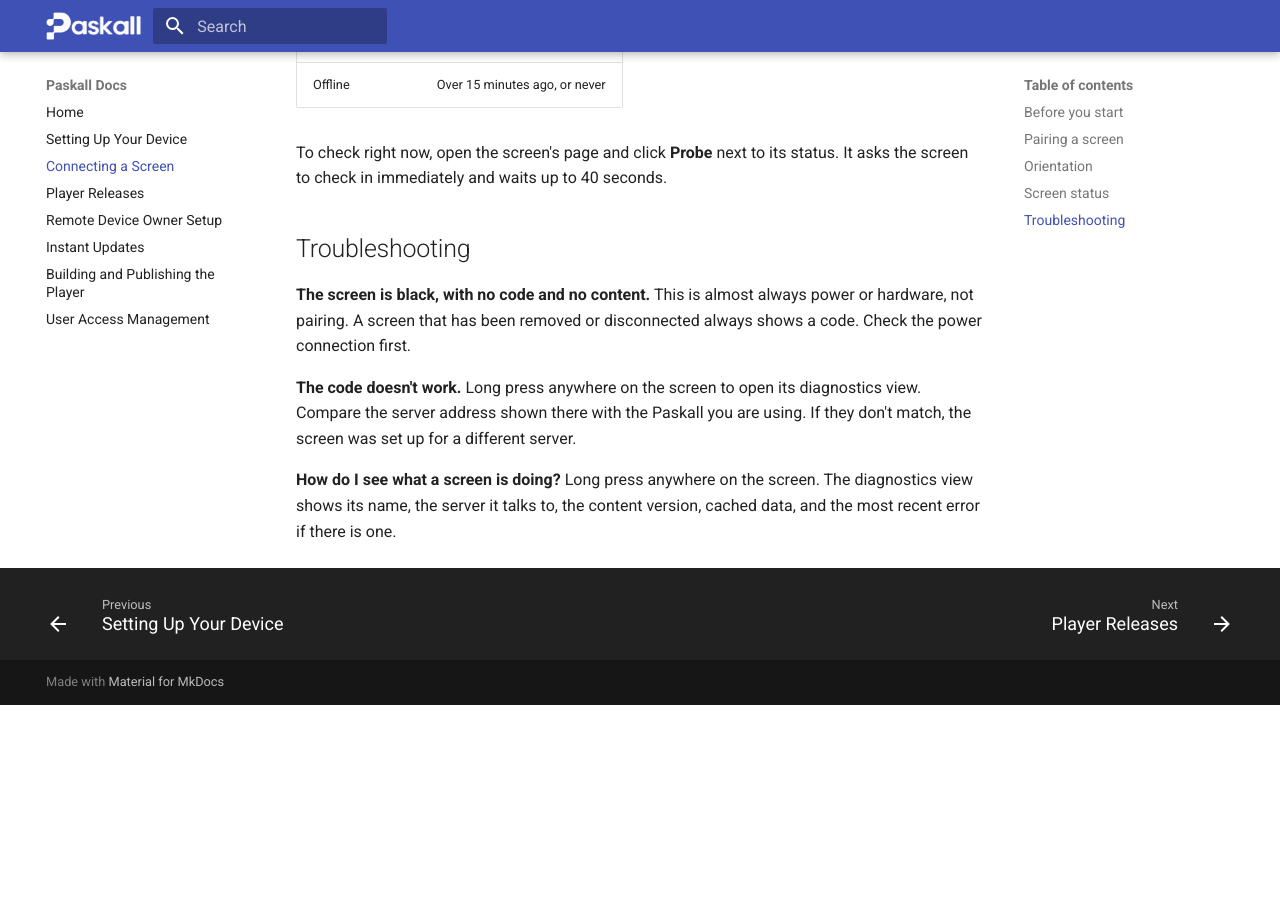
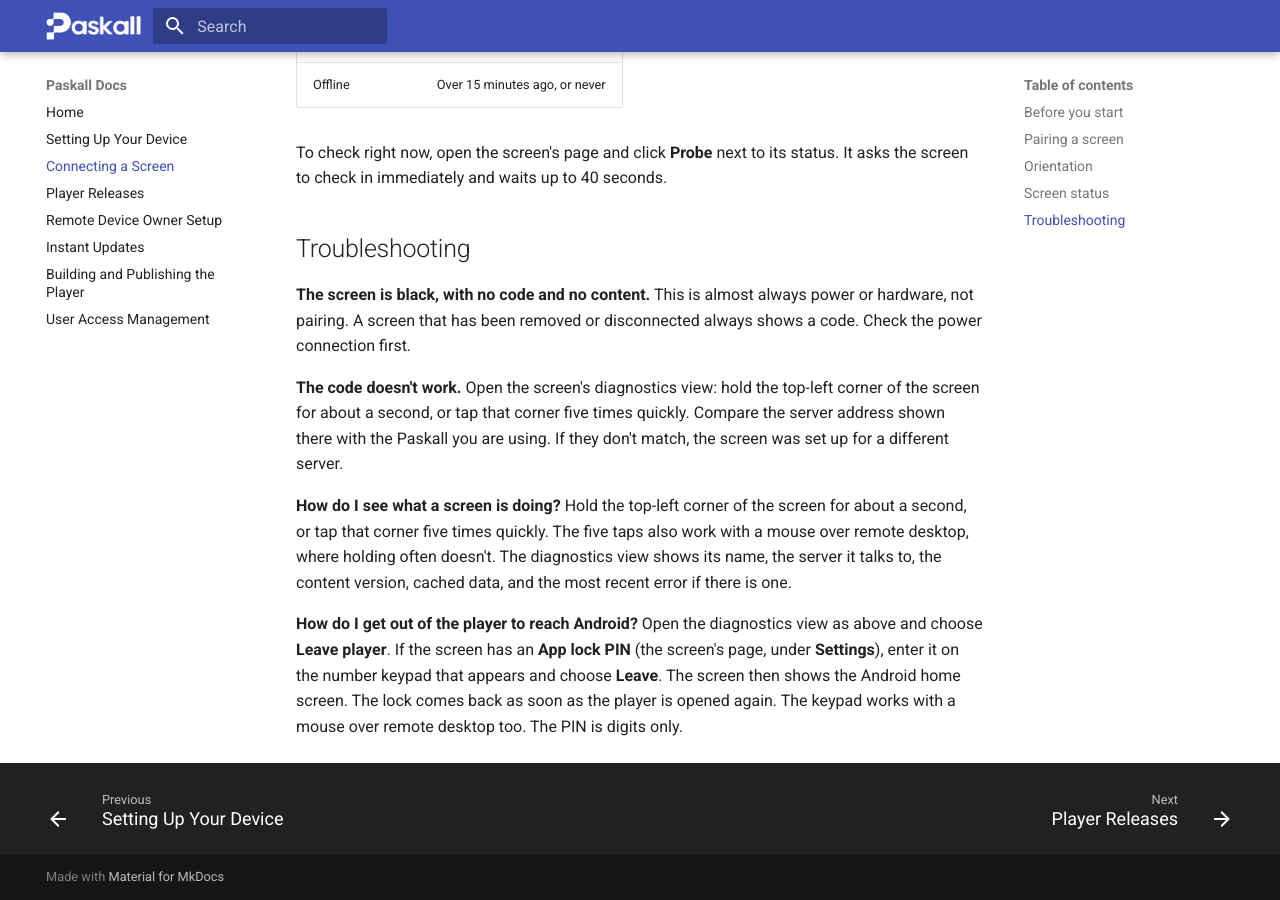
Before and after one commit to brebribre/paskall-docs, an MkDocs documentation site: the page built from docs/connecting-a-screen.md, in a window 1280 px wide and 900 px high, scrolled down 4679 px. Built offline with MkDocs 1.6.1 and Material for MkDocs 9.7.7, drawn with Linux system fonts in a browser that asks for light colours; comment, search, counter and statistics services are not loaded; before the commit the page ends 5384 px from its top, so only the background shows below that.

Commit message:
The diagnostics view opens from the top-left corner, and how to leave the player
Four places said "long press anywhere on the screen". The player has only ever answered a hold
on its top-left corner, so following them opened nothing. They now say to hold that corner, or
tap it five times quickly — the taps arrive with player 1.3.9 and are the way that works over
remote desktop.

Connecting a Screen gains an answer on leaving the player for Android: Leave player in the
diagnostics view, the App lock PIN on a number keypad, and the lock coming back when the
player is opened again.

Co-Authored-By: Claude Opus 5.5 <noreply@anthropic.com>

```diff
--- a/docs/connecting-a-screen.md
+++ b/docs/connecting-a-screen.md
@@ -73,7 +73,10 @@ To check right now, open the screen's page and click **Probe** next to its statu
 This is almost always power or hardware, not pairing. A screen that has been removed or disconnected always shows a code. Check the power connection first.
 
 **The code doesn't work.**
-Long press anywhere on the screen to open its diagnostics view. Compare the server address shown there with the Paskall you are using. If they don't match, the screen was set up for a different server.
+Open the screen's diagnostics view: hold the top-left corner of the screen for about a second, or tap that corner five times quickly. Compare the server address shown there with the Paskall you are using. If they don't match, the screen was set up for a different server.
 
 **How do I see what a screen is doing?**
-Long press anywhere on the screen. The diagnostics view shows its name, the server it talks to, the content version, cached data, and the most recent error if there is one.
+Hold the top-left corner of the screen for about a second, or tap that corner five times quickly. The five taps also work with a mouse over remote desktop, where holding often doesn't. The diagnostics view shows its name, the server it talks to, the content version, cached data, and the most recent error if there is one.
+
+**How do I get out of the player to reach Android?**
+Open the diagnostics view as above and choose **Leave player**. If the screen has an **App lock PIN** (the screen's page, under **Settings**), enter it on the number keypad that appears and choose **Leave**. The screen then shows the Android home screen. The lock comes back as soon as the player is opened again. The keypad works with a mouse over remote desktop too. The PIN is digits only.
```
Also changed, not shown: docs/remote-device-owner-setup.md (+1 -1 lines), docs/setting-up-your-device.md (+1 -1 lines).
